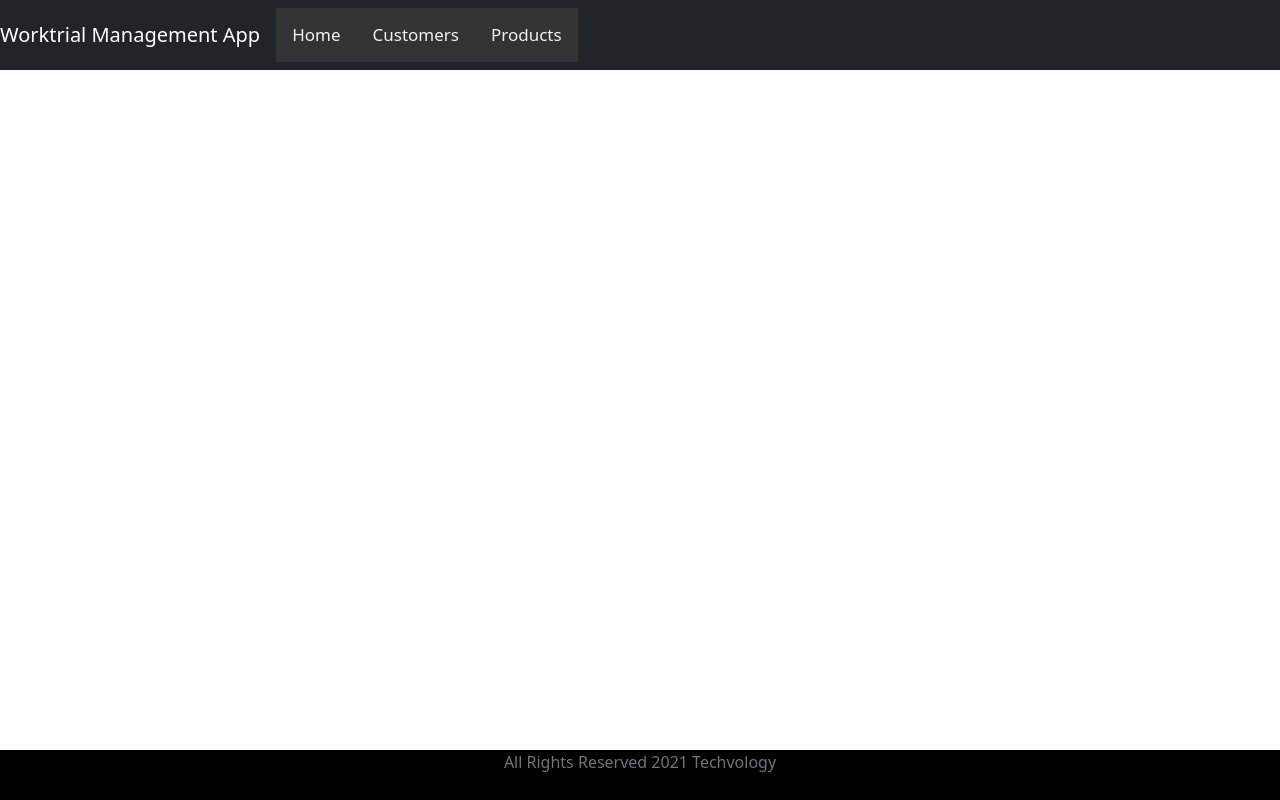
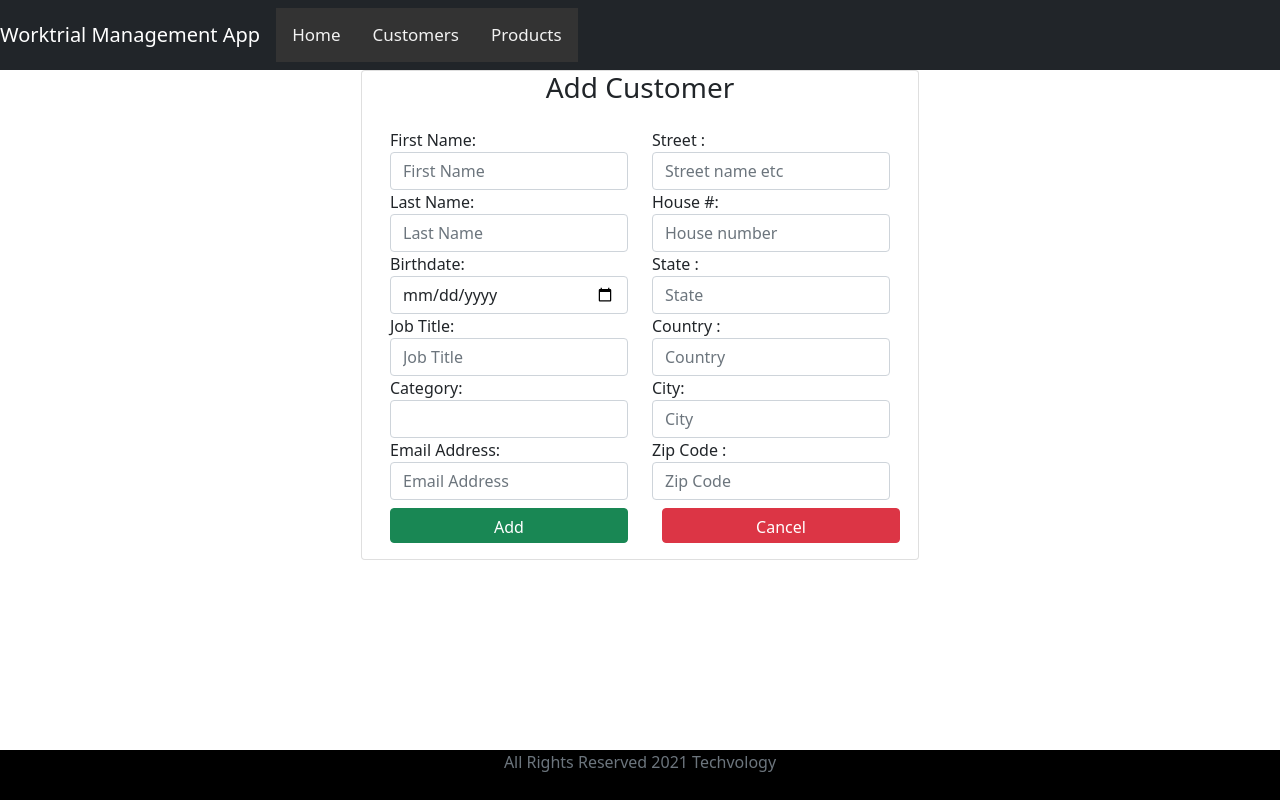
Before and after one commit to fluturademaj/miniprojecti-reactJS-latest, a React (Create React App) app: page /add-customer in a window 1280 px wide. Built offline with nearby package versions, Linux system fonts and the light colour scheme.

Commit message:
Add customer component was added.

```diff
--- a/src/App.js
+++ b/src/App.js
@@ -5,6 +5,7 @@
 import HeaderComponent from "./components/Header.component";
 import FooterComponent from "./components/Footer.component";
 import ProductsComponent from "./components/Product.component"
+import AddCustomerComponent from "./components/AddCustomer.component";
 
 
 function App() {
@@ -17,6 +18,8 @@
                       <Route exact path="/" component={CustomersComponent}/>
                       <Route exact path="/customers" component={CustomersComponent}/>
                       <Route exact path="/products" component={ProductsComponent}/>
+                      <Route exact path="/add-customer" component={AddCustomerComponent}/>
+
 
                   </Switch>
                 </div>
--- /dev/null
+++ b/src/components/AddCustomer.component.js
@@ -0,0 +1,101 @@
+function AddCustomerComponent(props){
+    const cancel = () => {
+        props.history.push('/customers');
+    }
+
+    return(
+        <div className="container">
+            <div className="row">
+                <div className="card col-md-6 offset-md-3">
+                    <h3 className="text-center">Add Customer</h3>
+                    <div className="card-body">
+                        <form className="row">
+                            <div className="col-md-6">
+                                <div className=" form-group">
+                                    <label>First Name: </label>
+                                    <input placeholder="First Name" name="First name " className="form-control"
+                                    />
+                                </div>
+                                <div className=" form-group">
+                                    <label>Last Name: </label>
+                                    <input placeholder="Last Name" name="Last name " className="form-control"
+                                    />
+                                </div>
+                                <div className=" form-group">
+                                    <label>Birthdate: </label>
+                                    <input placeholder="Birth Date" name="birthDate " className="form-control" type="Date"
+                                    />
+                                </div>
+                                <div className=" form-group">
+                                    <label>Job Title:  </label>
+                                    <input placeholder="Job Title" name="jobTitle " className="form-control"
+                                    />
+                                </div>
+                                <div className=" form-group">
+                                    <label>Category: </label>
+                                    <select name="category" className="form-control">
+                                        <option selected hidden></option>
+                                        <option>EXISTING_CUSTOMER</option>
+                                        <option>NEW_CUSTOMER</option>
+                                        <option>INACTIVE_CUSTOMER</option>
+                                    </select>
+
+                                </div>
+                                <div className=" form-group">
+                                    <label>Email Address: </label>
+                                    <input placeholder="Email Address" name="emailAddress" className="form-control"
+                                    />
+
+                                </div>
+                                <button class="btn btn-success w-100 mt-2" type='submit'>Add</button>
+
+                            </div>
+
+                            <div className="col-md-6">
+                                <div className="form-group">
+                                    <label> Street : </label>
+                                    <input placeholder="Street name etc" name="street" class="form-control"
+                                    />
+
+                                </div>
+                                <div className="form-group">
+                                    <label> House #: </label>
+                                    <input placeholder="House number" name="houseNumber" className="form-control" type="number"
+                                    />
+
+                                </div>
+                                <div className="form-group">
+                                    <label> State : </label>
+                                    <input placeholder="State" name="state" className="form-control"
+                                    />
+
+                                </div>
+                                <div className="form-group">
+                                    <label> Country : </label>
+                                    <input placeholder="Country" name="country" className="form-control"
+                                    />
+
+                                </div>
+                                <div className="form-group">
+                                    <label> City: </label>
+                                    <input placeholder="City" name="city" className="form-control"
+                                    />
+
+                                </div>
+                                <div className="form-group">
+                                    <label> Zip Code : </label>
+                                    <input placeholder="Zip Code" name="zipCode" className="form-control"
+                                    />
+
+                                </div>
+                                <button className="btn btn-danger w-100 mt-2" onClick={cancel.bind(this)} style={{marginLeft: "10px"}}>Cancel</button>
+                            </div>
+                        </form>
+                    </div>
+                </div>
+            </div>
+        </div>
+
+    )
+}
+export default AddCustomerComponent
--- a/src/components/Customers.component.js
+++ b/src/components/Customers.component.js
@@ -8,9 +8,14 @@
         this.state = {
             customers: []
         }
+        this.addCustomer = this.addCustomer.bind(this);
     }
 
     componentDidMount() {
+    }
+
+    addCustomer(){
+        this.props.history.push('/add-customer');
     }
 
 
@@ -32,7 +37,7 @@
             <div>
                 <h2 className="text-center">Customers List</h2>
                 <div className="d-flex justify-content-between">
-                    <button className="btn btn-success">
+                    <button className="btn btn-success" onClick={this.addCustomer}>
                         Add Customer
                     </button>
                     <input
```
